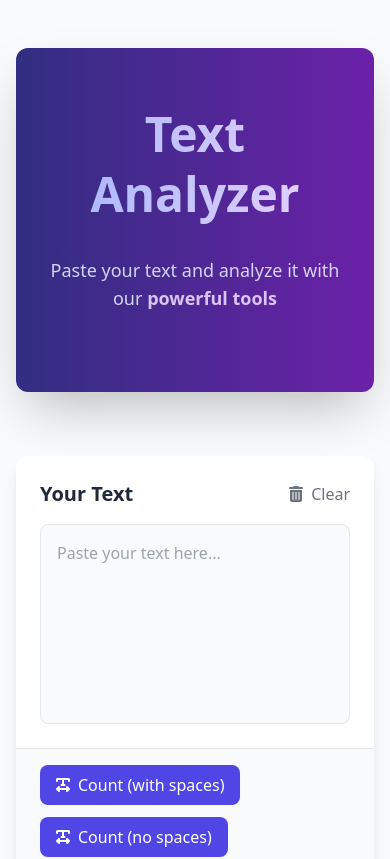
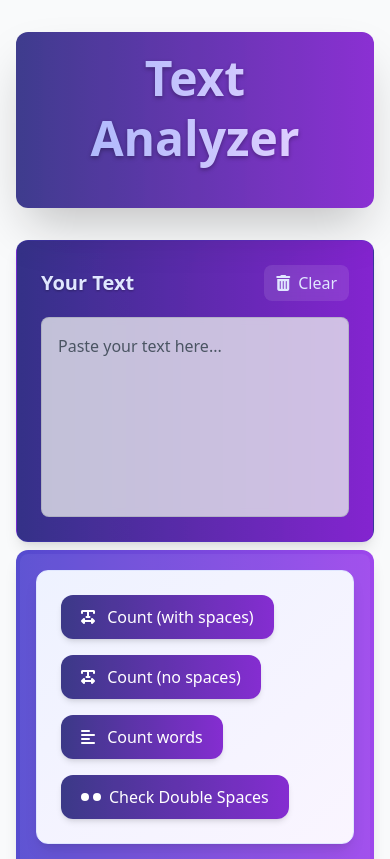
Before and after one commit to dyaphel/Text-Analyzer, a React (Vite) app: page / in a window 390 px wide. Shown: the top 859 px of the page. Built offline with nearby package versions, Linux system fonts and the light colour scheme.

Commit message:
style update

```diff
--- a/src/App.jsx
+++ b/src/App.jsx
@@ -24,15 +24,17 @@ function App() {
     setShowResults(true);
   };
 
-  return (
+ return (
     <div className="bg-gray-50 min-h-screen">
-      <div className="container mx-auto px-4 py-12 max-w-4xl">
+      <div className="container mx-auto px-4 py-8 max-w-4xl"> {/* Reduced py-10 to py-8 */}
         <Header />
 
-        <div className="bg-white rounded-xl shadow-lg overflow-hidden mb-8">
-          <TextInputArea text={text} setText={setText} clearText={clearText} />
+        {/* Reduced margin-bottom from mb-8 to mb-4 on TextInputArea */}
+        <TextInputArea text={text} setText={setText} clearText={clearText} className="mb-4" />
 
-          <div className="bg-gray-50 px-6 py-4 border-t border-gray-200">
+        {/* Buttons card with reduced top padding */}
+        <div className="bg-gradient-to-r from-indigo-700/90 to-purple-600/90 rounded-xl shadow-lg p-1 backdrop-blur-sm -mt-2"> {/* Added -mt-2 to pull up slightly */}
+          <div className="bg-white/5 rounded-lg p-4 backdrop-blur-xs">
             <MainActionButton
               text={text}
               showResult={showResult}
@@ -42,6 +44,7 @@ function App() {
           </div>
         </div>
 
+        {/* Results sections remain the same */}
         {showResults && (
           <ResultsDisplay
             title={result.title}
--- a/src/components/ActionButtons/CountWithSpaces.jsx
+++ b/src/components/ActionButtons/CountWithSpaces.jsx
@@ -1,4 +1,7 @@
+const buttonBaseClasses = "text-white px-5 py-2.5 rounded-xl flex items-center transition-all duration-200 hover:shadow-lg hover:-translate-y-0.5 active:translate-y-0 shadow-md";
+
 const CountWithSpaces = ({ text, showResult }) => {
+
   const countWithSpaces = () => {
     showResult(
       'Character Count (with spaces)',
@@ -7,12 +10,15 @@ const CountWithSpaces = ({ text, showResult }) => {
   };
 
   return (
-    <button
-      onClick={countWithSpaces}
-      className="btn bg-indigo-600 hover:bg-indigo-700 text-white px-4 py-2 rounded-lg flex items-center"
-    >
-      <i className="fas fa-text-width mr-2"></i> Count (with spaces)
-    </button>
+  <button
+   onClick={countWithSpaces}
+  className={`${buttonBaseClasses} relative overflow-hidden bg-gradient-to-r from-indigo-900 to-purple-700 hover:from-indigo-500 hover:to-purple-400`}
+>
+  <span className="absolute inset-0 bg-white/5"></span>
+  <span className="relative text-white font-medium">
+    <i className="fas fa-text-width mr-2"></i>  Count (with spaces)
+  </span>
+</button>
   );
 };
 
--- a/src/components/ActionButtons/CountWithoutSpaces.jsx
+++ b/src/components/ActionButtons/CountWithoutSpaces.jsx
@@ -1,3 +1,6 @@
+
+const buttonBaseClasses = "text-white px-5 py-2.5 rounded-xl flex items-center transition-all duration-200 hover:shadow-lg hover:-translate-y-0.5 active:translate-y-0 shadow-md";
+
 const CountWithoutSpaces = ({ text, showResult }) => {
   const countNoSpaces = () => {
     const count = text.replace(/\s+/g, '').length;
@@ -8,11 +11,14 @@ const CountWithoutSpaces = ({ text, showResult }) => {
   };
 
   return (
-    <button
+      <button
       onClick={countNoSpaces}
-      className="btn bg-indigo-600 hover:bg-indigo-700 text-white px-4 py-2 rounded-lg flex items-center"
+      className={`${buttonBaseClasses} relative overflow-hidden bg-gradient-to-r from-indigo-900 to-purple-700 hover:from-indigo-500 hover:to-purple-400`}
     >
-      <i className="fas fa-text-width mr-2"></i> Count (no spaces)
+      <span className="absolute inset-0 bg-white/5"></span>
+      <span className="relative text-white font-medium">
+        <i className="fas fa-text-width mr-2"></i> Count (no spaces)
+      </span>
     </button>
   );
 };
--- a/src/components/ActionButtons/CountWords.jsx
+++ b/src/components/ActionButtons/CountWords.jsx
@@ -1,3 +1,6 @@
+
+const buttonBaseClasses = "text-white px-5 py-2.5 rounded-xl flex items-center transition-all duration-200 hover:shadow-lg hover:-translate-y-0.5 active:translate-y-0 shadow-md";
+
 const CountWords = ({ text, showResult }) => {
   const countWords = () => {
     if (typeof text === 'undefined') {
@@ -11,12 +14,17 @@ const CountWords = ({ text, showResult }) => {
   };
 
   return (
-    <button
-      onClick={countWords}
-      className="btn bg-indigo-600 hover:bg-indigo-700 text-white px-4 py-2 rounded-lg flex items-center"
-    >
-      <i className="fas fa-align-left mr-2"></i> Count words
-    </button>
+
+      <button
+        onClick={countWords}
+        className={`${buttonBaseClasses} relative overflow-hidden bg-gradient-to-r from-indigo-900 to-purple-700 hover:from-indigo-500 hover:to-purple-400`}
+      >
+        <span className="absolute inset-0 bg-white/5"></span>
+        <span className="relative text-white font-medium">
+          <i className="fas fa-align-left mr-2"></i>   Count words
+        </span>
+      </button>
+
   );
 };
 
--- a/src/components/ActionButtons/DoubleSpaces.jsx
+++ b/src/components/ActionButtons/DoubleSpaces.jsx
@@ -1,4 +1,8 @@
+
+const buttonBaseClasses = "text-white px-5 py-2.5 rounded-xl flex items-center transition-all duration-200 hover:shadow-lg hover:-translate-y-0.5 active:translate-y-0 shadow-md";
+
 const DoubleSpaces = ({ text, showResult, setCleanText, setShowCleanText }) => {
+
   const handleDoubleSpaces = () => {
     if (!text.trim()) {
       showResult(
@@ -35,12 +39,19 @@ const DoubleSpaces = ({ text, showResult, setCleanText, setShowCleanText }) => {
     setShowCleanText(true);
   };
 
-  return (
+return (
     <button
       onClick={handleDoubleSpaces}
-      className="btn bg-amber-500 hover:bg-amber-600 text-white px-4 py-2 rounded-lg flex items-center"
+      className={`${buttonBaseClasses} relative overflow-hidden bg-gradient-to-r from-indigo-900 to-purple-700 hover:from-indigo-500 hover:to-purple-400`}
     >
-      <i className="fas fa-space-shuttle mr-2"></i> Check Double Spaces
+      <span className="absolute inset-0 bg-white/5"></span>
+      <span className="relative text-white font-medium flex items-center">
+        <span className="flex mr-2">
+          <span className="w-2 h-2 rounded-full bg-white mr-1"></span>
+          <span className="w-2 h-2 rounded-full bg-white"></span>
+        </span>
+        Check Double Spaces
+      </span>
     </button>
   );
 };
--- a/src/components/ActionButtons/MainActionButton.jsx
+++ b/src/components/ActionButtons/MainActionButton.jsx
@@ -2,15 +2,13 @@ import CountWithSpaces from './CountWithSpaces';
 import CountWithoutSpaces from './CountWithoutSpaces';
 import CountWords from './CountWords';
 import DoubleSpaces from './DoubleSpaces';
-
 const ActionButtons = ({ text, showResult, setCleanText, setShowCleanText }) => {
   return (
-    <div className="flex flex-wrap gap-3">
-      <CountWithSpaces text={text} showResult={showResult} />
-      <CountWithoutSpaces text={text} showResult={showResult} />
-      <CountWords text={text} showResult={showResult} />
-
-      <div className="flex flex-wrap gap-3">
+    <div className="p-6 bg-gradient-to-br from-indigo-50 to-purple-50 rounded-xl shadow-lg mb-6 border border-indigo-100">
+      <div className="flex flex-wrap gap-4">
+        <CountWithSpaces text={text} showResult={showResult} />
+        <CountWithoutSpaces text={text} showResult={showResult} />
+        <CountWords text={text} showResult={showResult} />
         <DoubleSpaces
           text={text}
           showResult={showResult}
@@ -18,8 +16,6 @@ const ActionButtons = ({ text, showResult, setCleanText, setShowCleanText }) =>
           setShowCleanText={setShowCleanText}
         />
       </div>
-
-
     </div>
   );
 };
--- a/src/components/Header.jsx
+++ b/src/components/Header.jsx
@@ -1,14 +1,14 @@
 const Header = () => {
+  return (
+    <header className="text-center mb-8 py-2 bg-gradient-to-r from-indigo-900 to-purple-700 rounded-xl shadow-2xl overflow-visible relative">
+      {/* Semi-transparent overlay */}
+      <div className="absolute inset-0 bg-white/5 rounded-xl"></div>
 
-  return (
-    <header className="text-center mb-16 py-12 bg-gradient-to-r from-indigo-900 to-purple-800 rounded-xl shadow-2xl overflow-visible">
-      <div className="max-w-4xl mx-auto px-6">
-        <h1 className="text-5xl md:text-6xl font-extrabold mb-6 py-2 leading-tight text-transparent bg-clip-text bg-gradient-to-r from-indigo-300 to-purple-200 animate-fade-in">
+      <div className="max-w-4xl mx-auto px-6 relative z-10">
+        {/* Main heading with enhanced contrast */}
+        <h1 className="text-5xl md:text-6xl font-extrabold mb-6 py-2 leading-tight text-transparent bg-clip-text bg-gradient-to-r from-indigo-300 to-purple-200 animate-fade-in drop-shadow-[0_2px_2px_rgba(0,0,0,0.3)]">
           Text Analyzer
         </h1>
-        <p className="text-lg md:text-xl text-indigo-100 opacity-90 mb-8">
-          Paste your text and analyze it with our <span className="font-semibold text-purple-200">powerful tools</span>
-        </p>
       </div>
     </header>
   );
--- a/src/components/TextInputArea.jsx
+++ b/src/components/TextInputArea.jsx
@@ -1,23 +1,30 @@
-const TextInputArea = ({ text, setText, clearText }) => {
+const TextInputArea = ({ text, setText, clearText, className  }) => {
   return (
-    <div className="p-6">
+     <div className={`p-6 bg-gradient-to-r from-indigo-900 to-purple-700 rounded-xl shadow-lg border border-indigo-700/30 ${className}`}>
+      {/* Semi-transparent overlay for depth */}
+      <div className="absolute inset-0 bg-white/5 rounded-xl mix-blend-overlay"></div>
+
+      <div className="relative z-10">
         <div className="flex items-center justify-between mb-4">
-        <h2 className="text-xl font-semibold text-gray-800">Your Text</h2>
+          <h2 className="text-xl font-semibold text-indigo-100 drop-shadow-[0_1px_1px_rgba(0,0,0,0.3)]">
+            Your Text
+          </h2>
           <button
             onClick={clearText}
-          className="text-gray-500 hover:text-gray-700"
+            className="text-indigo-100 hover:text-white transition-colors duration-200 flex items-center bg-white/10 hover:bg-white/20 px-3 py-1.5 rounded-lg backdrop-blur-sm"
           >
-          <i className="fas fa-trash-alt mr-1"></i> Clear
+            <i className="fas fa-trash-alt mr-2"></i> Clear
           </button>
         </div>
 
-      <div className="text-area-container relative bg-gray-50 rounded-lg border border-gray-200 p-4">
+        <div className="relative bg-gray-200/80 rounded-lg border border-gray-400/50 p-4 transition-all duration-300 hover:border-indigo-400 focus-within:border-indigo-500 backdrop-blur-sm">
           <textarea
             value={text}
             onChange={(e) => setText(e.target.value)}
-          className="w-full h-40 bg-transparent outline-none resize-none"
+            className="w-full h-40 bg-transparent outline-none resize-none text-gray-800 placeholder-gray-600"
             placeholder="Paste your text here..."
           />
+        </div>
       </div>
     </div>
   );
```
Also changed, not shown: src/components/CleanTextDisplay.jsx (+15 -17 lines), src/components/ResultsDisplay.jsx (+19 -10 lines). Lines whose indentation alone changed are shown as unchanged.
